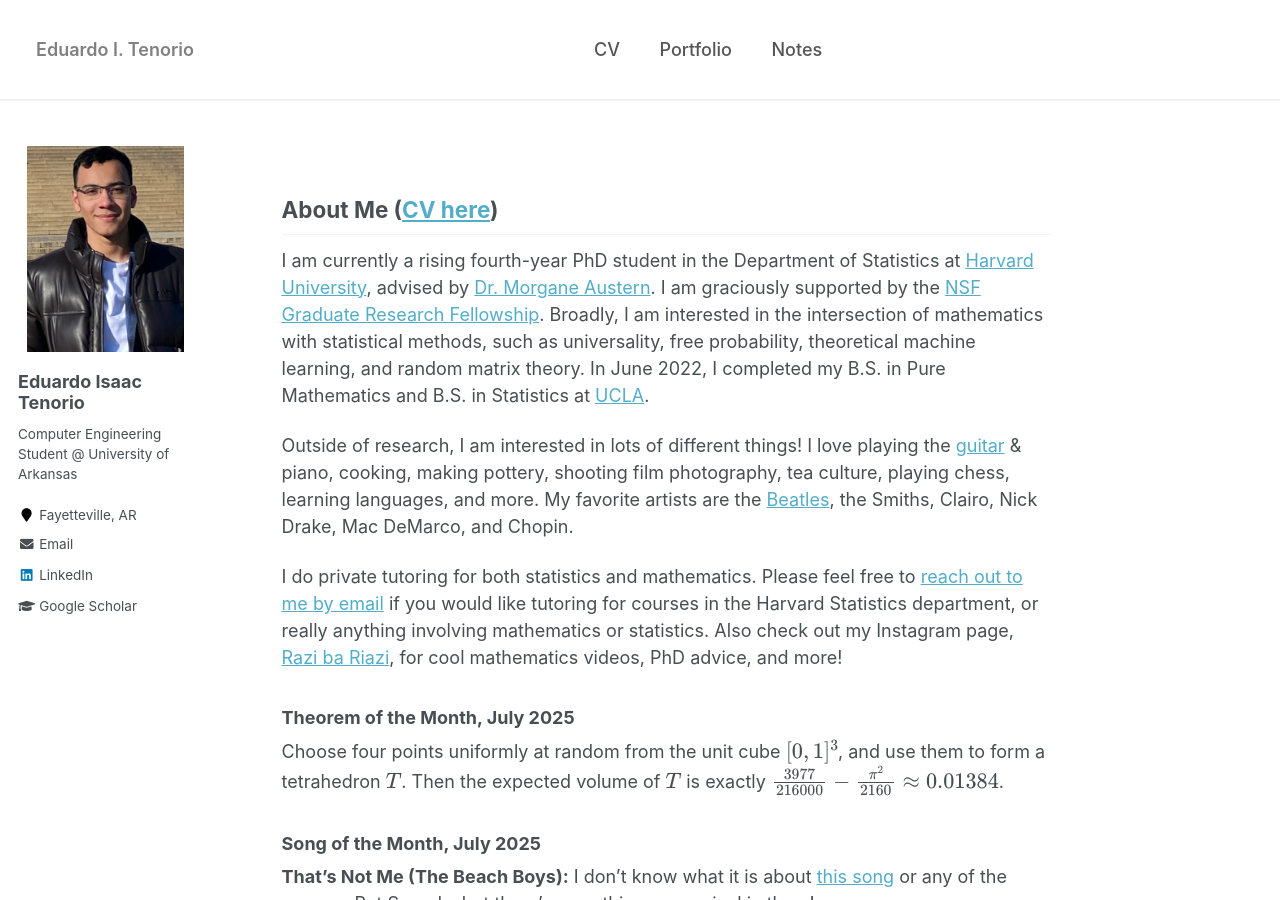
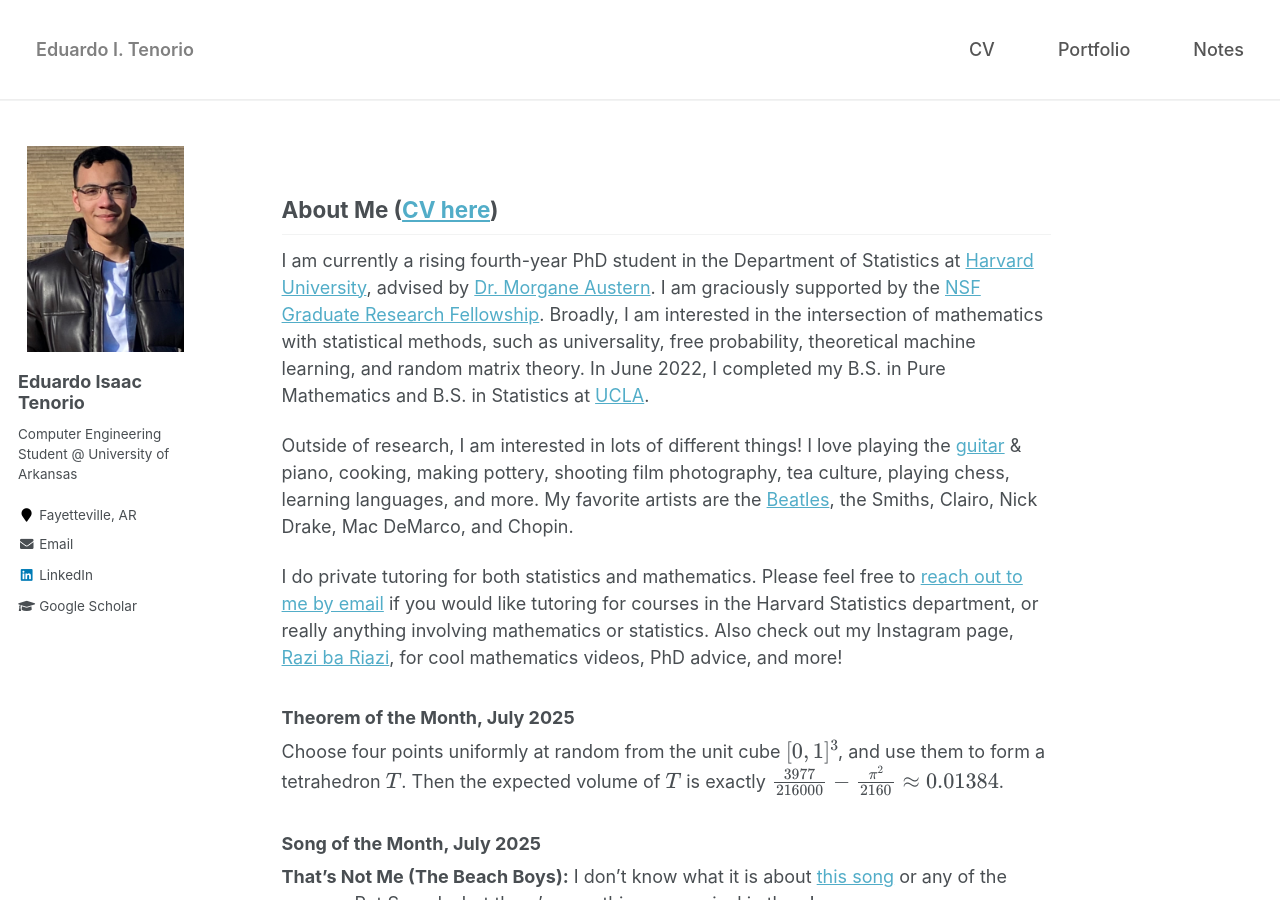
Before and after one commit to edtenorio/edtenorio.github.io, a Jekyll site: the page built from _pages/about.md, in a window 1280 px wide and 900 px high. Built offline with Jekyll 4.4.1, drawn with Linux system fonts in a browser that asks for light colours; formulas are drawn with MathJax 3.

Commit message:
Update masthead.html

```diff
--- a/_includes/masthead.html
+++ b/_includes/masthead.html
@@ -11,11 +11,11 @@
       </a>
     </div>
 
-    <!-- Right: Nav Menu -->
-    <div class="masthead__menu">
+    <!-- Right: Nav Menu pushed right -->
+    <div class="masthead__menu" style="margin-left: auto;">
       <nav id="site-nav" class="greedy-nav">
         <ul class="visible-links"
-            style="display: flex; list-style: none; gap: 0.2rem; margin: 0; padding: 0;">
+            style="display: flex; list-style: none; gap: 1.5rem; margin: 0; padding: 0;">
           {% for link in site.data.navigation.main %}
             {% if link.url contains 'http' %}
               {% assign domain = '' %}
```
